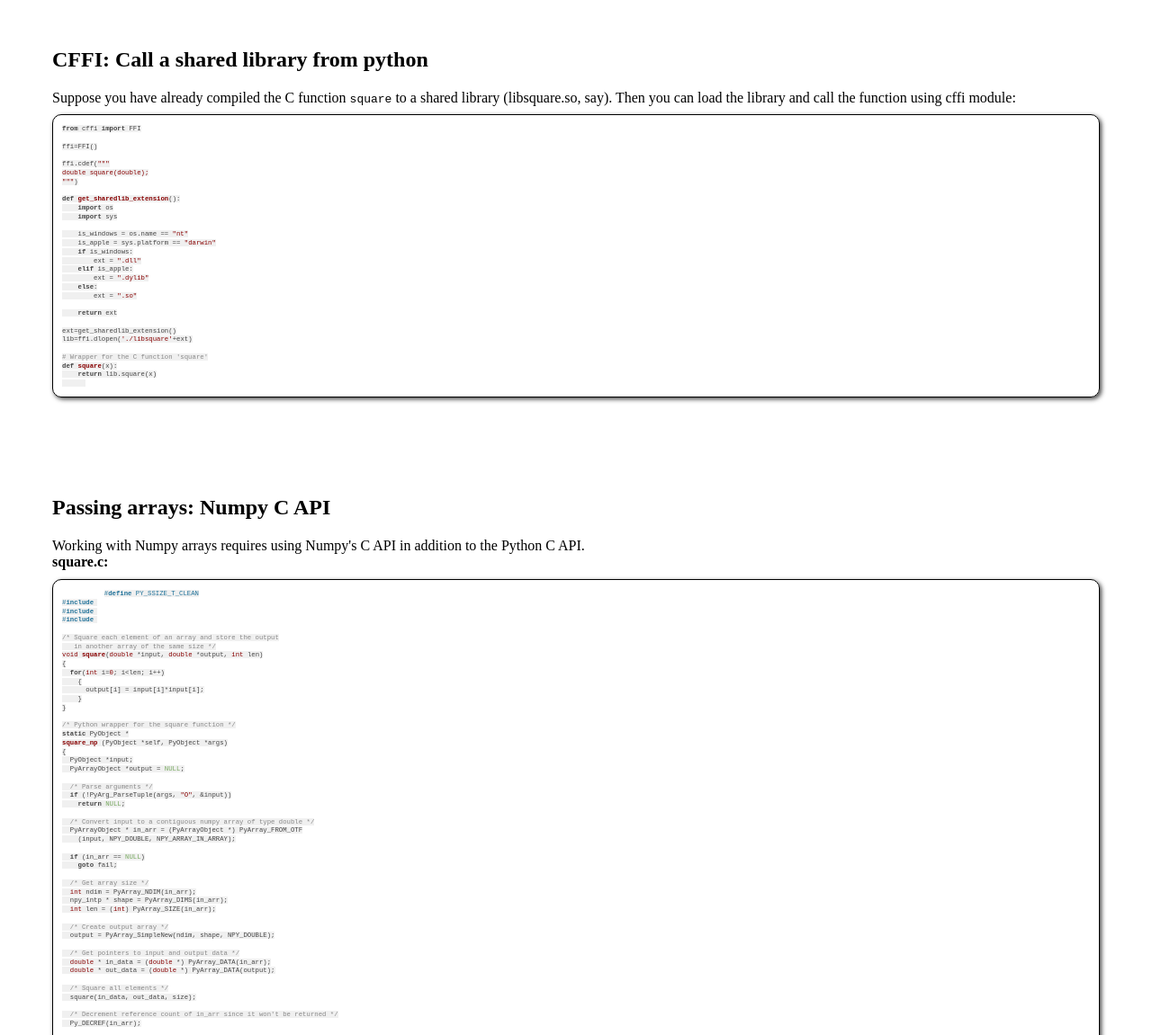
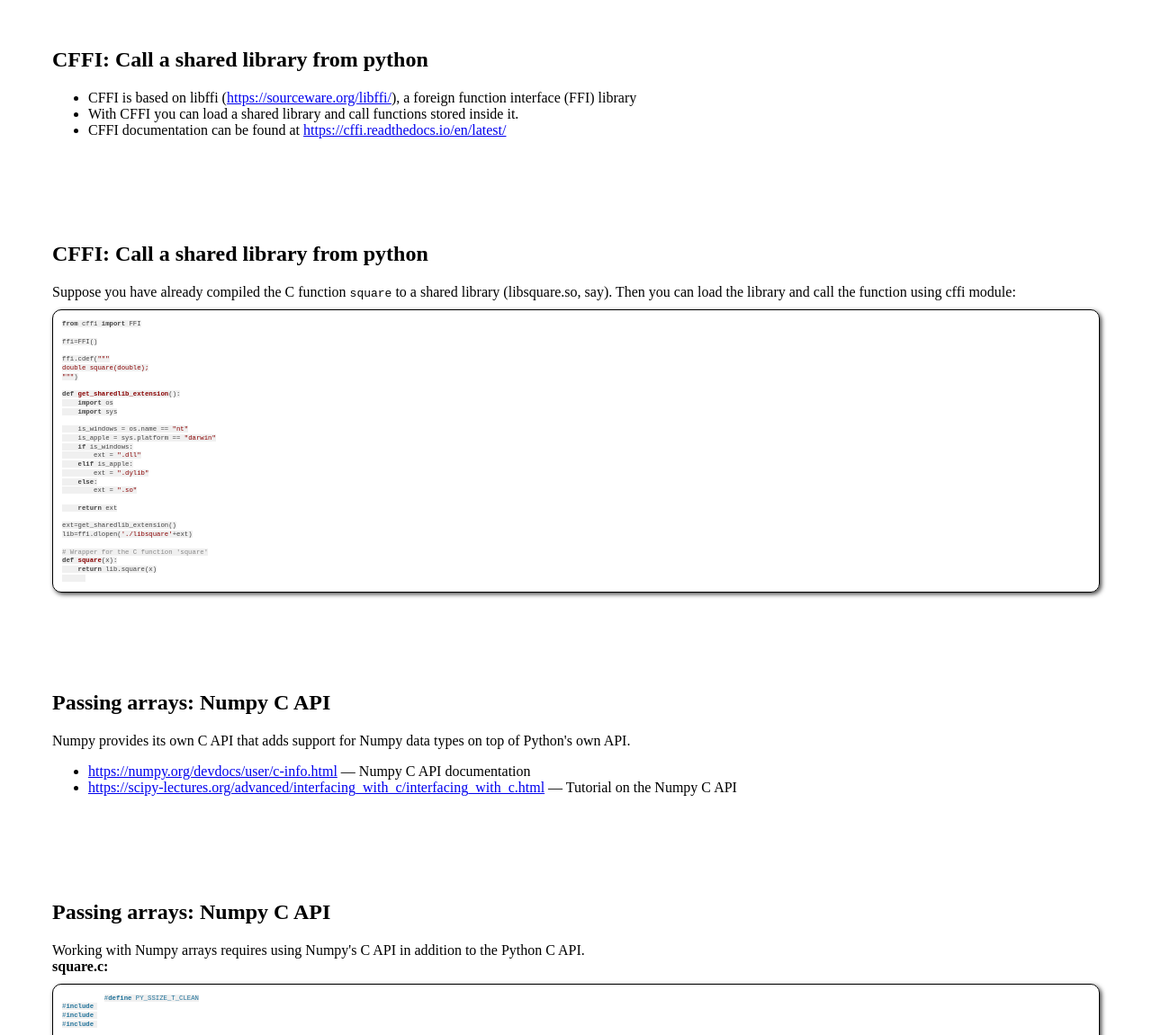
Before and after one commit to jhaiduce/magnetosphere_online_seminar_python_ffi_slides, a website: page index.html in a window 1280 px wide. Shown: the part 5796-6947 px from the top of the page at 90% size. Drawn offline with nearby package versions, Linux system fonts and the light colour scheme.

Commit message:
Add intro slides for CFFI and Numpy C API

```diff
--- a/index.html
+++ b/index.html
@@ -463,6 +463,16 @@ end module fortfuncs</code>
     <section class="slide">
       <h2>CFFI: Call a shared library from python</h2>
 
+      <ul>
+	<li>CFFI is based on libffi (<a href="https://sourceware.org/libffi/">https://sourceware.org/libffi/</a>), a foreign function interface (FFI) library</li>
+	<li>With CFFI you can load a shared library and call functions stored inside it.</li>
+	<li>CFFI documentation can be found at <a href="https://cffi.readthedocs.io/en/latest/">https://cffi.readthedocs.io/en/latest/</a></li>
+      </ul>
+    </section>
+
+    <section class="slide">
+      <h2>CFFI: Call a shared library from python</h2>
+
       Suppose you have already compiled the C function <code>square</code> to a shared library (libsquare.so, say). Then you can load the library and call the function using cffi module:
 
       <pre class="code_box" style="height:55%; overflow:scroll"><code class="language-python compact">from cffi import FFI
@@ -496,6 +506,17 @@ def square(x):
     return lib.square(x)
       </code></pre>
 
+    </section>
+
+    <section class="slide">
+      <h2>Passing arrays: Numpy C API</h2>
+
+      Numpy provides its own C API that adds support for Numpy data types on top of Python's own API.
+
+      <ul>
+	<li><a href="https://numpy.org/devdocs/user/c-info.html">https://numpy.org/devdocs/user/c-info.html</a> &mdash; Numpy C API documentation</li>
+	<li><a href="https://scipy-lectures.org/advanced/interfacing_with_c/interfacing_with_c.html">https://scipy-lectures.org/advanced/interfacing_with_c/interfacing_with_c.html</a> &mdash; Tutorial on the Numpy C API</li>
+      </ul>
     </section>
 
     <section class="slide">
```
